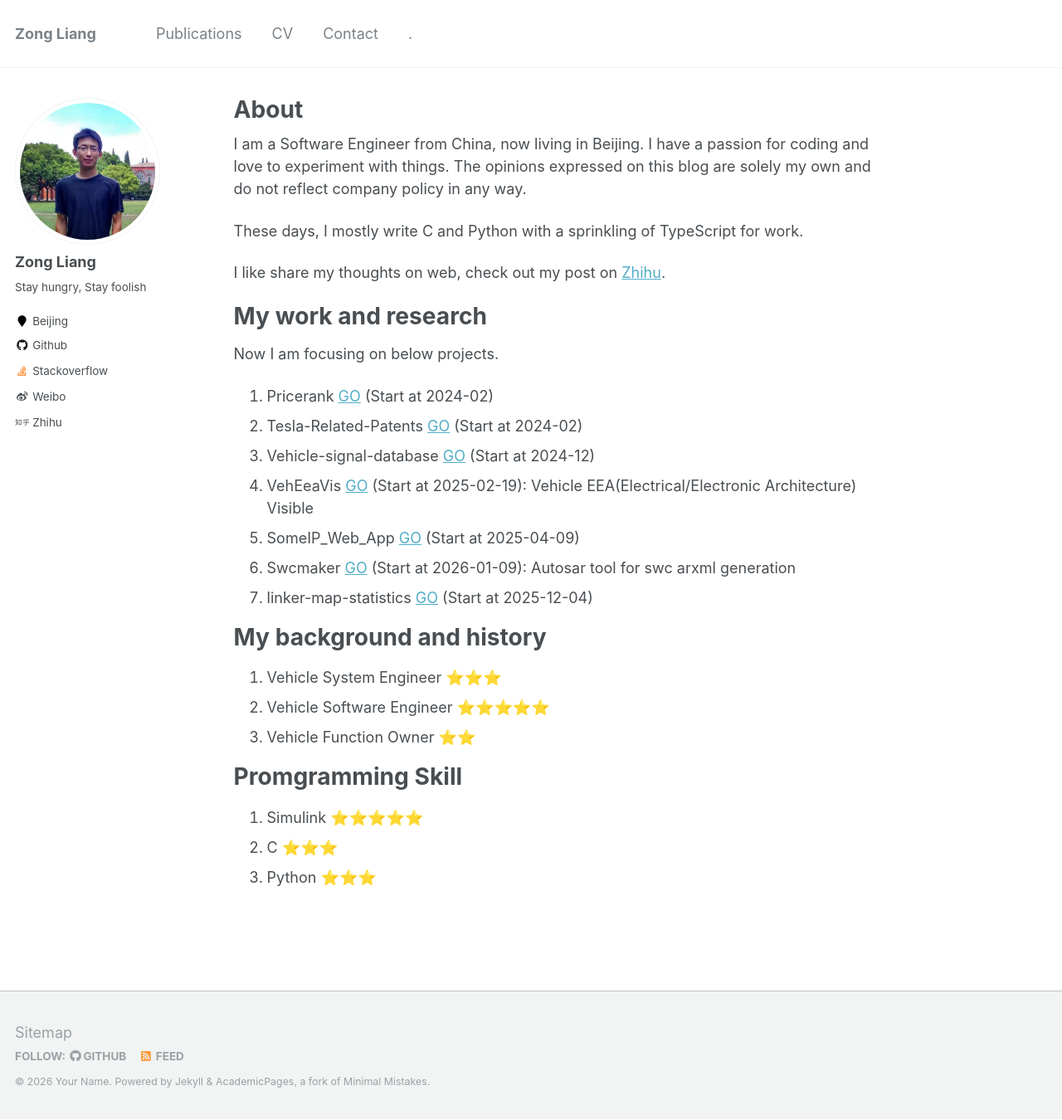
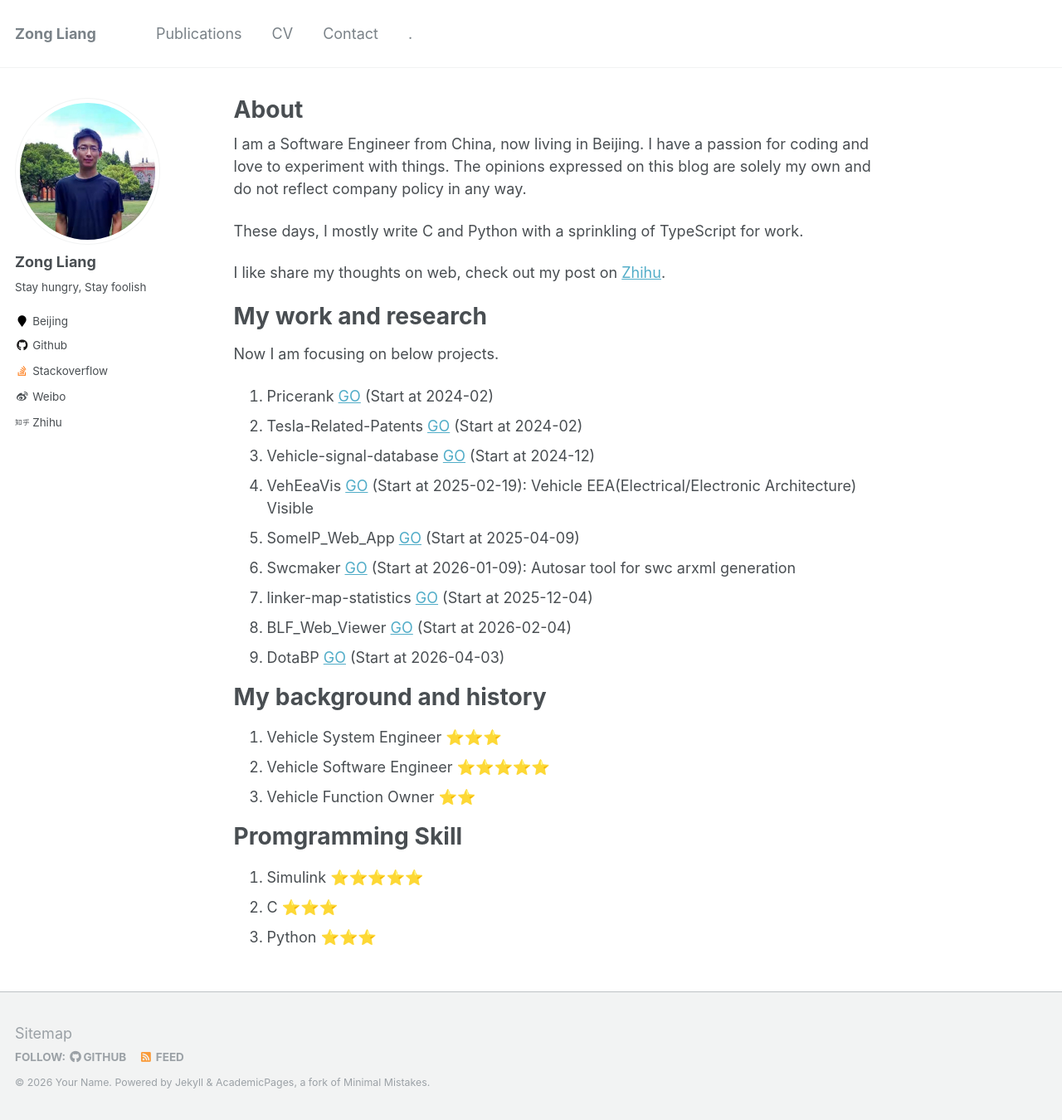
Before and after one commit to ZongL/zongl.github.io, a Jekyll site: the page built from _pages/about.md, in a window 1280 px wide and 1350 px high. Shown: the whole window at 83% size. Built offline with Jekyll 4.4.1, drawn with Linux system fonts in a browser that asks for light colours.

Commit message:
Add BLF_Web_Viewer and DotaBP projects to about page

```diff
--- a/_pages/about.md
+++ b/_pages/about.md
@@ -24,6 +24,8 @@ Now I am focusing on below projects.
 5. SomeIP_Web_App [GO](https://github.com/ZongL/SomeIP_Web_App/) (Start at 2025-04-09)
 6. Swcmaker [GO](http://swcmaker.cc.cd/) (Start at 2026-01-09): Autosar tool for swc arxml generation
 7. linker-map-statistics [GO](https://zongl.github.io/linker-map-statistics/) (Start at 2025-12-04)
+8. BLF_Web_Viewer [GO](https://zongl.github.io/BLF_Web_Viewer/) (Start at 2026-02-04)
+9. DotaBP [GO](https://http://dotabp.us.ci/) (Start at 2026-04-03)
 
 My background and history
 ======
```
